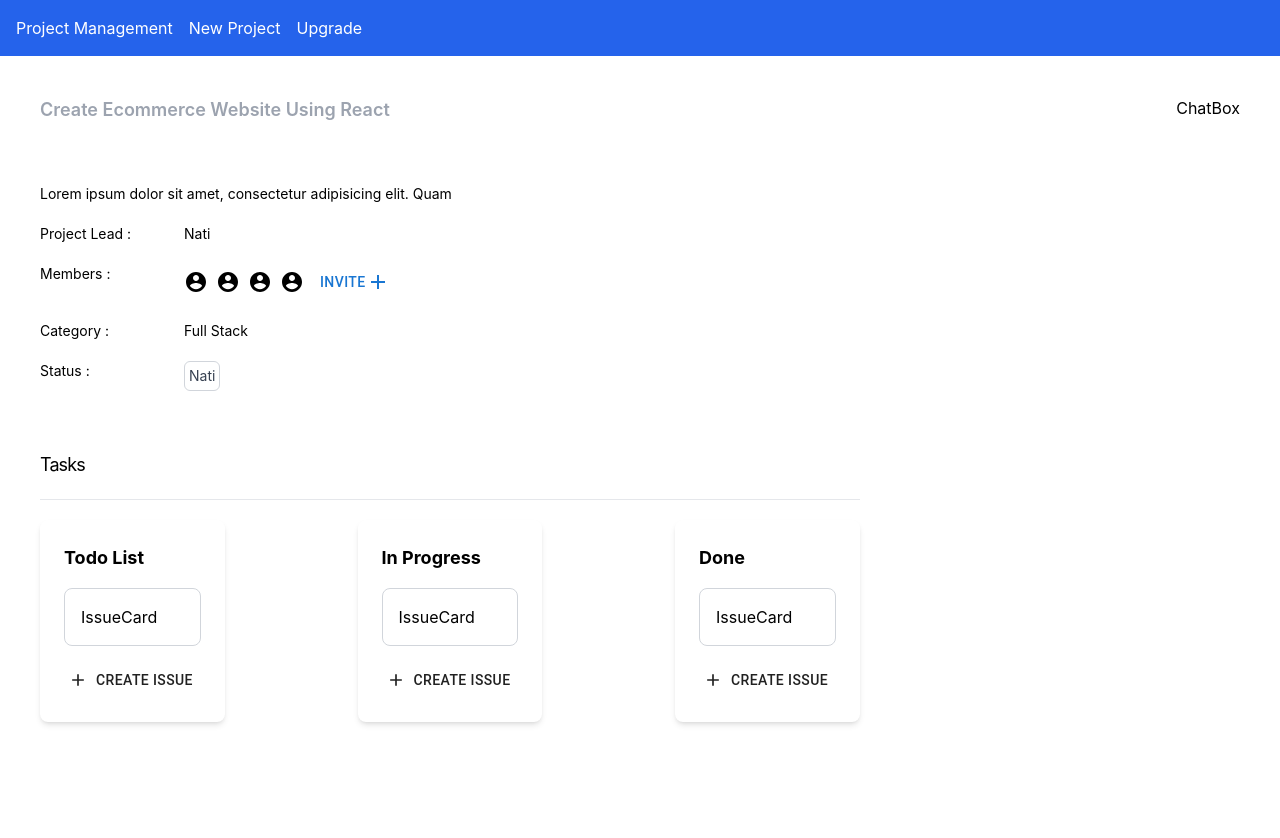
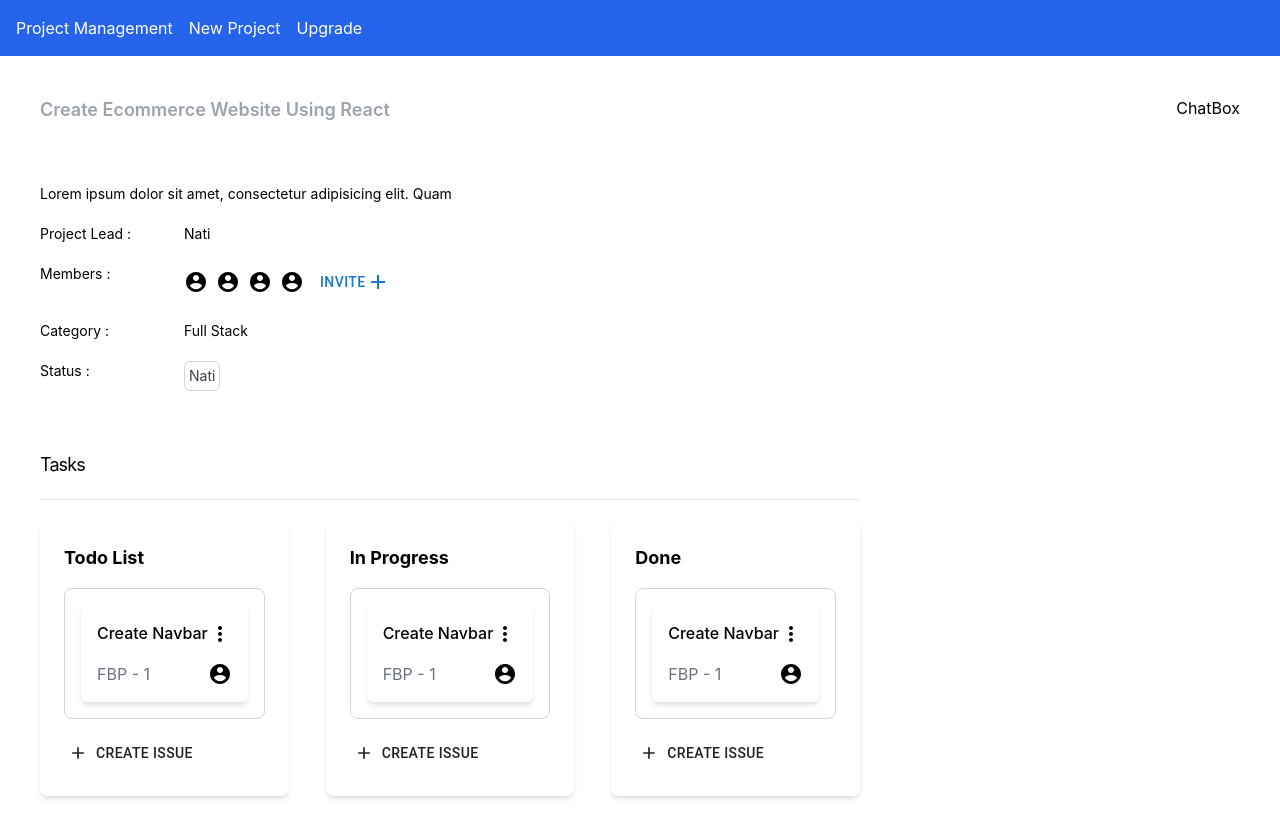
Before and after one commit to Natan-Mesele/pm-react, a React (Create React App) app: page /ProjectDetail in a window 1280 px wide. Shown: the top 838 px of the page. Built offline with nearby package versions, Linux system fonts and the light colour scheme.

Commit message:
issuecard

```diff
--- a/src/Components/IssueCard.jsx
+++ b/src/Components/IssueCard.jsx
@@ -1,9 +1,69 @@
-import React from 'react'
+import React, { useState } from "react";
+import MenuItem from "@material-ui/core/MenuItem";
+import MoreVertIcon from "@material-ui/icons/MoreVert";
+import Menu from "@material-ui/core/Menu";
+import AccountCircleIcon from "@material-ui/icons/AccountCircle";
 
 function IssueCard() {
+  const [anchorEl, setAnchorEl] = useState(null);
+
+  const handleClick = (event) => {
+    setAnchorEl(event.currentTarget);
+  };
+
+  const handleClose = () => {
+    setAnchorEl(null);
+  };
+
+  const handleInProgress = () => {
+    handleClose();
+    console.log("In Progress clicked");
+  };
+
+  const handleDone = () => {
+    handleClose();
+    console.log("Done clicked");
+  };
+
+  const handleEdit = () => {
+    handleClose();
+    console.log("Edit clicked");
+  };
+
+  const handleDelete = () => {
+    handleClose();
+    console.log("Delete clicked");
+  };
+
   return (
-    <div>IssueCard</div>
-  )
+    <div className="bg-white shadow-md rounded-md p-4">
+      <div className="flex justify-between items-center">
+        <span className="font-medium">Create Navbar</span>
+        <div>
+          <MoreVertIcon className="cursor-pointer" onClick={handleClick} />
+          <Menu
+            anchorEl={anchorEl}
+            keepMounted
+            open={Boolean(anchorEl)}
+            onClose={handleClose}
+          >
+            <MenuItem onClick={handleInProgress}>In Progress</MenuItem>
+            <MenuItem onClick={handleDone}>Done</MenuItem>
+            <MenuItem onClick={handleEdit}>Edit</MenuItem>
+            <MenuItem onClick={handleDelete}>Delete</MenuItem>
+          </Menu>
+        </div>
+      </div>
+      <div className="flex justify-between items-center mt-4">
+        <p className="text-gray-500">FBP - {1}</p>
+        <div className="flex items-center gap-2">
+          {[1].map((item) => (
+            <AccountCircleIcon key={item} className="cursor-pointer" />
+          ))}
+        </div>
+      </div>
+    </div>
+  );
 }
 
-export default IssueCard
+export default IssueCard;
--- a/src/Components/IssueList.jsx
+++ b/src/Components/IssueList.jsx
@@ -20,7 +20,7 @@ function IssueList({ title }) {
           <IssueCard />
         </div>
       </div>
-      <div className="flex justify-end">
+      <div className="flex justify-start">
         <Button
           onClick={() => setOpenIssueForm(true)}
           startIcon={<AddIcon />}
--- a/src/Components/ProjectDetail.jsx
+++ b/src/Components/ProjectDetail.jsx
@@ -56,7 +56,6 @@ function ProjectDetail() {
                 Nati
               </Badge>
             </div>
-
           </div>
           <section>
             <p className="py-5 border-b text-lg -tracking-wider">Tasks</p>
```
